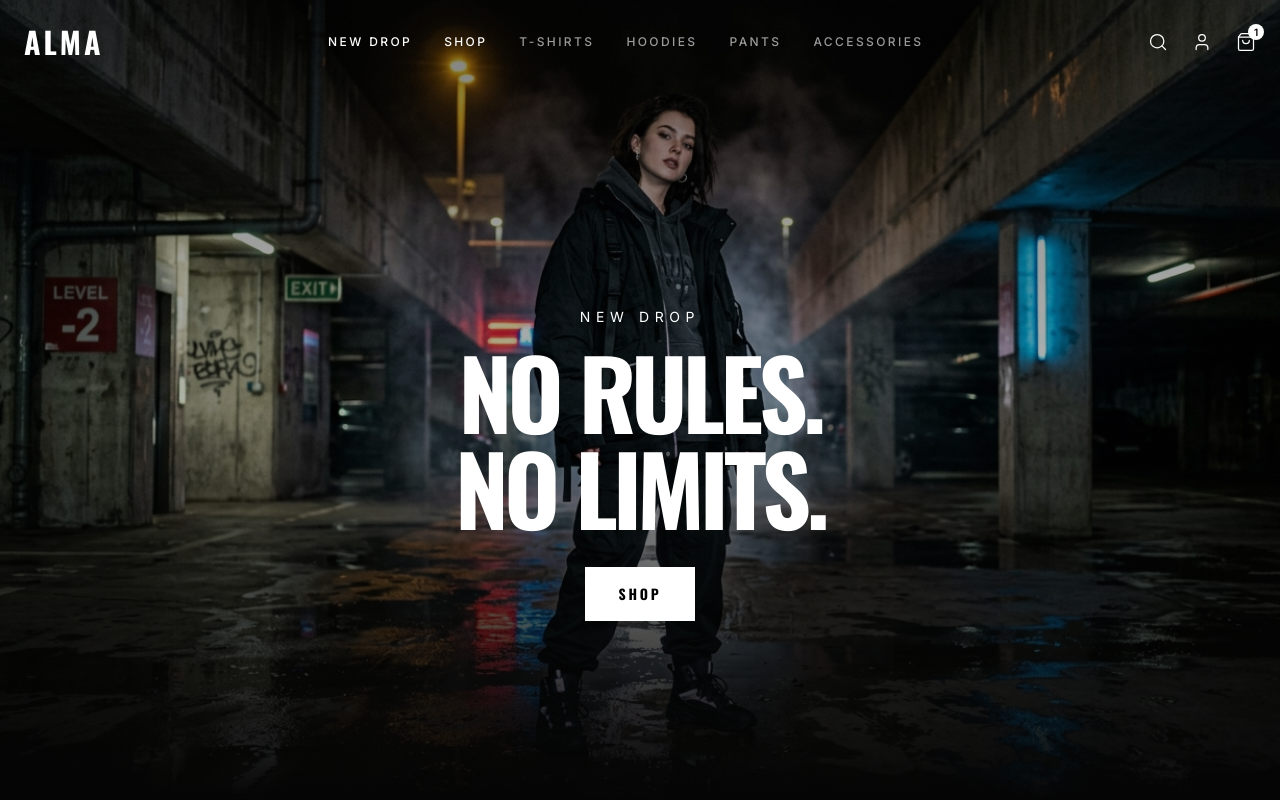
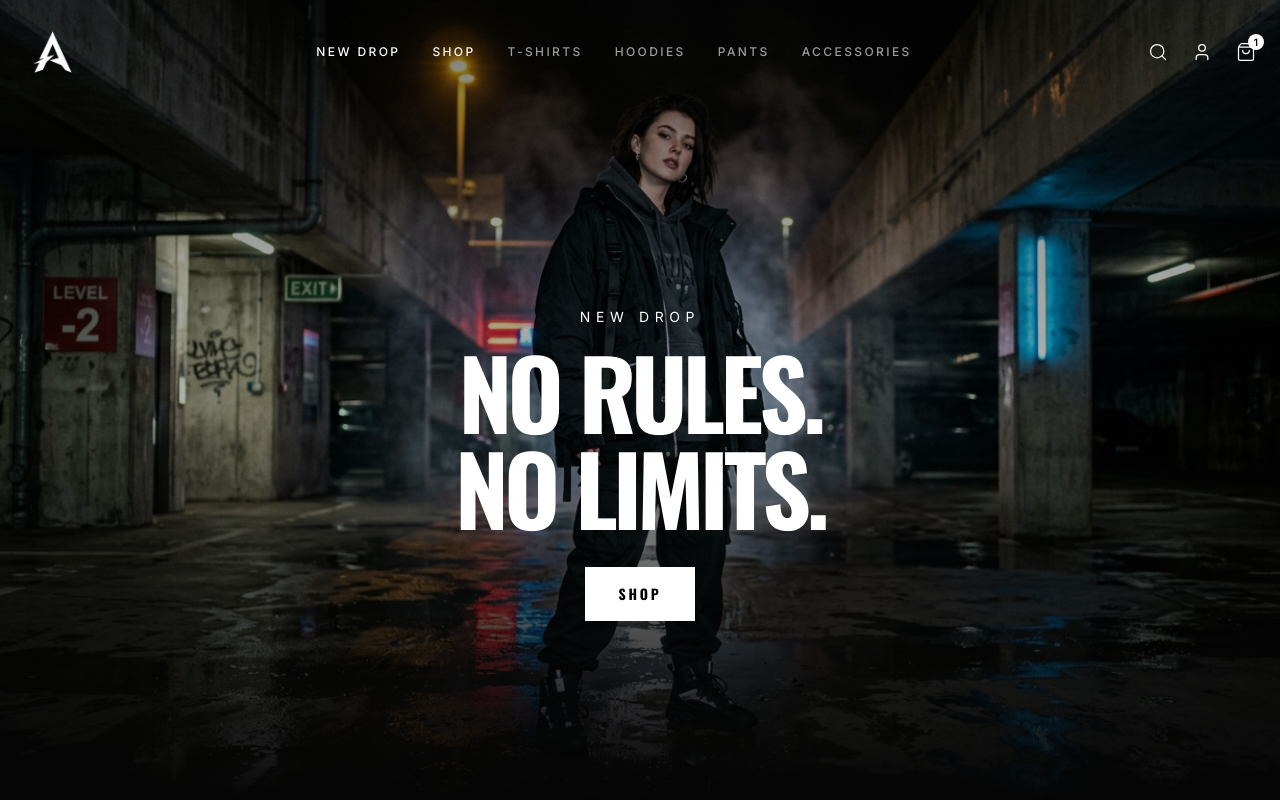
Before and after one commit to Automize-LTDA/almashop, a React (Vite) app: page /store in a window 1280 px wide. Shown: the top 800 px of the page. Built offline with nearby package versions, Linux system fonts and the light colour scheme.

Commit message:
Revert password logo to text and add large favicon.png logo to Navbar header

```diff
--- a/src/components/Navbar.tsx
+++ b/src/components/Navbar.tsx
@@ -36,8 +36,12 @@ export default function Navbar({ onOpenCart, cartCount }: NavbarProps) {
           </button>
 
           {/* Logo */}
-          <Link to="/store" className="text-2xl md:text-3xl font-display font-bold tracking-widest uppercase text-white hover:text-white/80 transition-colors">
-            ALMA
+          <Link to="/store" className="flex items-center">
+            <img
+              src="/images/favicon.png"
+              alt="ALMA Logo"
+              className="h-10 md:h-14 object-contain hover:opacity-80 transition-opacity"
+            />
           </Link>
 
           {/* Desktop Links */}
@@ -84,8 +88,12 @@ export default function Navbar({ onOpenCart, cartCount }: NavbarProps) {
             className="fixed inset-0 bg-alma-black z-50 flex flex-col px-6 py-8"
           >
             <div className="flex justify-between items-center mb-12">
-              <Link to="/store" className="text-2xl font-display font-bold tracking-widest text-white" onClick={() => setMobileMenuOpen(false)}>
-                ALMA
+              <Link to="/store" className="flex items-center" onClick={() => setMobileMenuOpen(false)}>
+                <img
+                  src="/images/favicon.png"
+                  alt="ALMA Logo"
+                  className="h-8 object-contain"
+                />
               </Link>
               <button onClick={() => setMobileMenuOpen(false)} className="text-white text-sm tracking-widest uppercase">
                 Close
--- a/src/pages/PrivateAccess.tsx
+++ b/src/pages/PrivateAccess.tsx
@@ -79,13 +79,13 @@ export default function PrivateAccess() {
             className="z-30 flex flex-col items-center justify-center w-full max-w-md px-6"
           >
             {/* Logo */}
-            <motion.img
-              src="/images/favicon.png"
-              alt="Alma Logo"
-              className="h-32 md:h-44 mb-8 object-contain"
+            <motion.h1
+              className="text-7xl md:text-8xl font-display font-bold tracking-widest text-white mb-8 uppercase"
               animate={{ opacity: [0.8, 1, 0.9, 1] }}
               transition={{ duration: 2, repeat: Infinity, repeatType: 'reverse' }}
-            />
+            >
+              ALMA
+            </motion.h1>
 
             <div className="text-center mb-6">
               <h2 className="text-2xl tracking-[0.2em] text-white/90 font-medium mb-3 uppercase">{t('private_access.title')}</h2>
```
